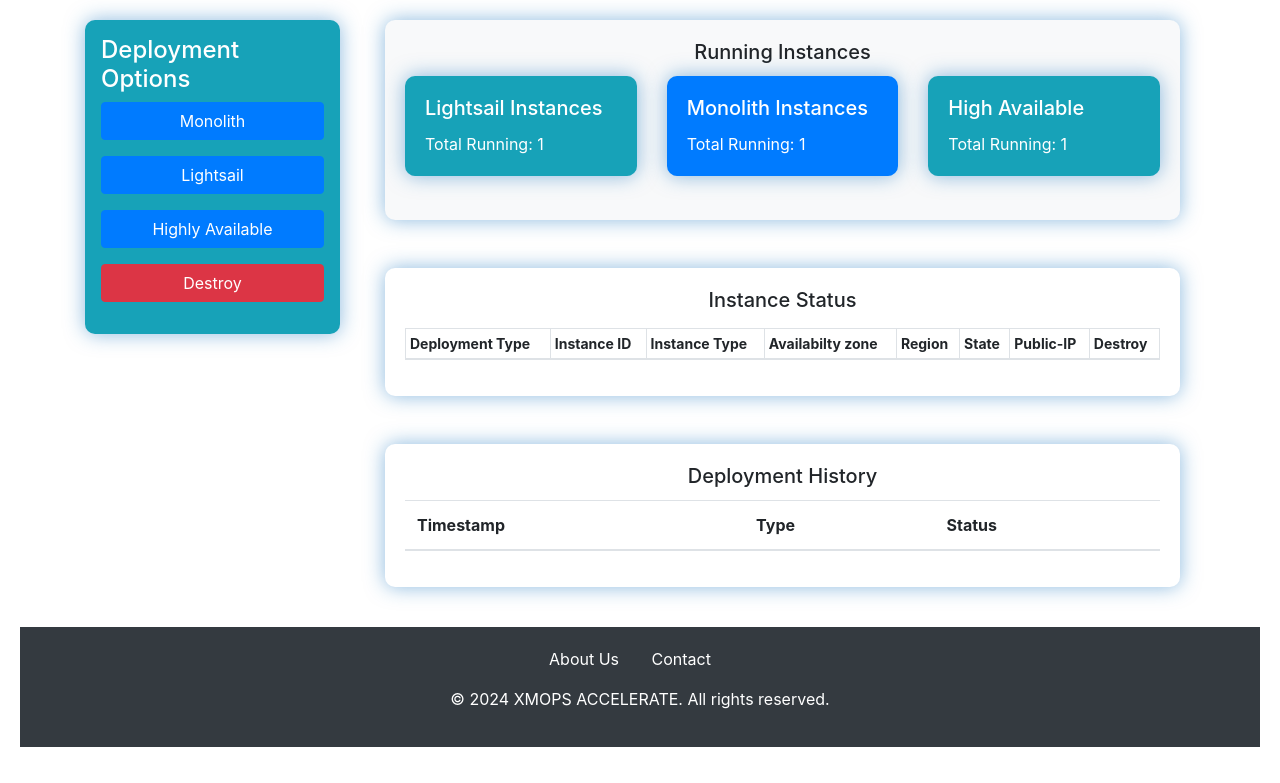
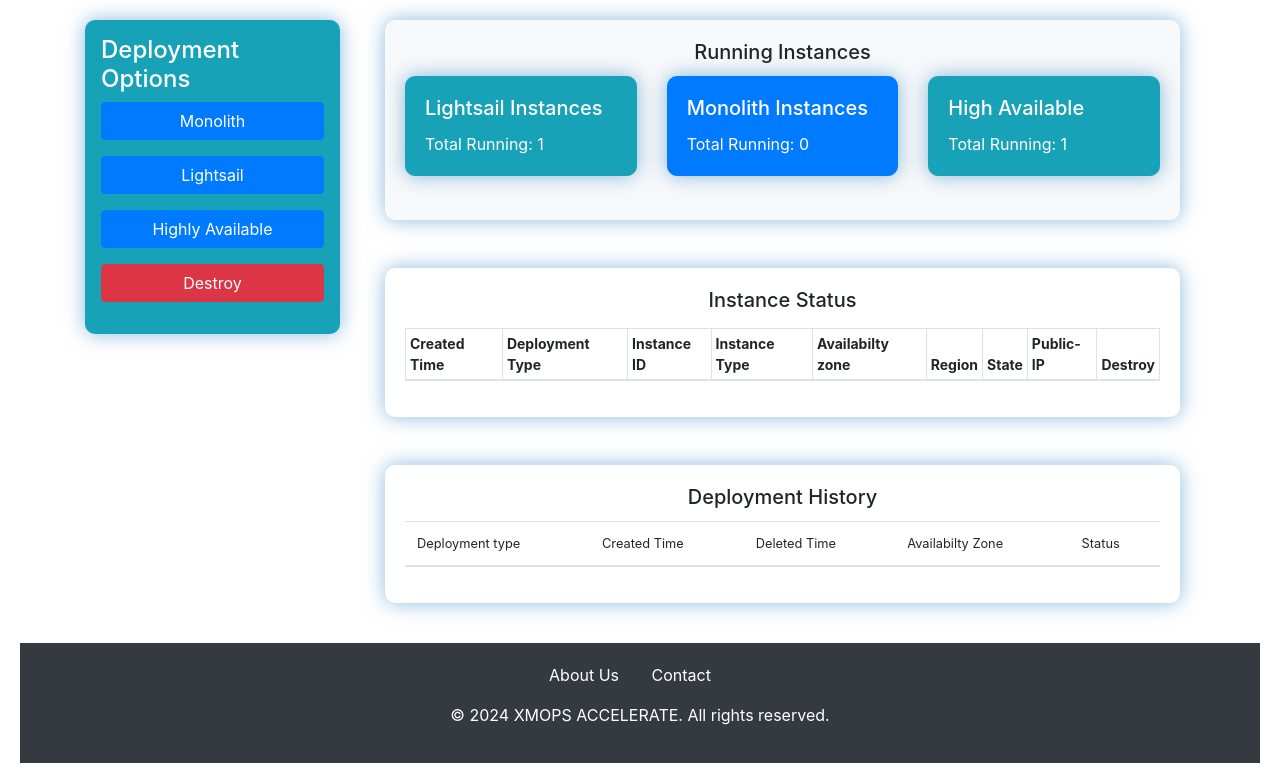
Before and after one commit to san-pok/XMPOS-ACCELERATE, a Flask app: page / in a window 1280 px wide. Shown: the part 80-863 px from the top of the page. Before the commit the page ends 827 px from the top, so only its background shows below. Run offline with Flask 3, Linux system fonts and the light colour scheme; data that the repository does not hold is empty; parts of the project's set-up code (start-up, migrations or seed data) failed here and were passed over; some libraries are stand-ins or nearby versions.

Commit message:
deployment history table and created and destroyed time stamps are implemented

```diff
--- a/web_server/app.py
+++ b/web_server/app.py
@@ -7,26 +7,32 @@ import time
 from flask import jsonify, request
 import subprocess
 from flask import Flask, render_template
-from handler import capture_ec2_and_lightsail_instance_output, get_instance_data_from_s3, get_instance_data_from_s3_hist, save_instance_data_to_s3, create_sqlite_database,insert_instance_data_to_sqlite, display_database_data, update_deployment_history
+from handler import capture_ec2_and_lightsail_instance_output, generate_timestamp, get_instance_data_from_s3, get_instance_data_from_s3_hist, save_instance_data_to_s3, create_sqlite_database,insert_instance_data_to_sqlite, display_database_data, update_deployment_history
 
 
 app = Flask(__name__, template_folder='templates')
 # Configure logging
 logging.basicConfig(filename='app.log', level=logging.DEBUG)
 # Initialize an empty list to store deployment history
-deployment_history = []
+# deployment_history = []
 # # Save the original directory
 # original_dir = os.getcwd()
+
+# Initialize a global variable to store the total running instances
+total_running_instances = 0
 
 @app.route('/')
 def index():
 
     instance_data = get_instance_data_from_s3(bucket_name, key_prefix)
-    # # instance_data = json.dumps(instance_data, indent=4)
-    print("Instance data retrieved from S3:", instance_data)
+    print("Instance data retrieved from S3 instance_data.json:\n", instance_data)
+    deployment_history_data = get_instance_data_from_s3(bucket_name, key_prefix_history )
+    # deployment_history_data = json.dumps(instance_data, indent=4)
+    # print("Instance data retrieved from S3:", deployment_history_data)
+    print("Instance data retrieved from S3 instance_data_history.json:\n", deployment_history_data)
 
     # # Render template with instance data
-    return render_template('index.html', instance_data=instance_data, deployment_history=deployment_history)
+    return render_template('index.html', instance_data=instance_data, deployment_history=deployment_history_data)
     #from database
     # instance_data =  display_database_data(database_name)
     # instance_data = json.dumps(instance_data, indent=4)
@@ -86,32 +92,29 @@ def submit_form_monolith():
         #Trigger Terraform deployment
         subprocess.run(['terraform', 'init'], check=True)
         terraform_process = subprocess.run(['terraform', 'apply', '-auto-approve'], check=True, capture_output=True, text=True)
+        # terraform_process = subprocess.run(['terraform', 'apply', '-auto-approve'], check=True, capture_output=True)
         terraform_output = terraform_process.stdout
 
         # Check if Terraform detected no changes
         if "No changes" in terraform_output:
             print("EC2 instance is already deployed. Skipping saving instance data to S3.")
         else:
-        # After deployment, retrieve the instance_id
-        # instance_id = get_instance_id()  # You need to implement this function
-        # print('Instance Id ::: ', instance_id)
-        #Read existing instance data from s3
-        # instance_data = get_instance_data_from_s3(Bucket=bucket_name, Key=key_prefix)
-        # print('instance data, after get_instance_data_from_s3(): ', instance_data)
-        # Check if the instance is already running
-        # instance_exists = any(instance['instance_id'] == instance_id for instance in instance_data)
-
-        # if instance_exists:
-            # return 'EC2 instance is already deployed', instance_data  # Return message indicating instance is already deployed
-
             output_data_of_ec2 = capture_ec2_and_lightsail_instance_output()
             print('incoming data from creation ec2 \n', output_data_of_ec2)
-
+            # Generate current timestamp
+            current_timestamp = generate_timestamp()
             # Add deployment type to instance data
             output_data_of_ec2['deployment_type'] = 'Monolith'
+            # Add timestamp to instance data
+            output_data_of_ec2['creation_time'] = current_timestamp
+            output_data_of_ec2['deletion_time'] = ''
 
+            # Update the total running instances counter
+            # total_running_instances += 1
             save_instance_data_to_s3(output_data_of_ec2, bucket_name, key_prefix)
-            save_instance_data_to_s3(output_data_of_ec2, bucket_name, key_prefix_history)
+            # save_instance_data_to_s3(output_data_of_ec2, bucket_name, key_prefix_history)
+            # Update the total running instances counter
+            # total_running_instances += 1
 
         instance_data = get_instance_data_from_s3(bucket_name, key_prefix)
         print("Instance data retrieved from S3:", instance_data)
@@ -120,6 +123,8 @@ def submit_form_monolith():
         # refresh_page()
         return jsonify(instance_data)
 
+        # Return instance data and total running instances count
+        # return jsonify({'instance_data': instance_data, 'total_running_instances': total_running_instances})
     except Exception as e:
         error_message = str(e)
         logging.error(f'Error occurred: {error_message}')  # Log the error
@@ -157,21 +162,23 @@ def destroy_ec2():
     try:
         subprocess.run(['terraform', 'destroy', '-auto-approve'], check=True)
         instance_data = get_instance_data_from_s3(bucket_name, key_prefix)
-        print("Instance data retrieved from S3 when instance is destroyed:", instance_data)
+        print("Instance data retrieved from S3 when instance is being destroyed:", instance_data)
 
-        # Generate current timestamp
-        current_timestamp = datetime.now().strftime('%Y-%m-%d %H:%M:%S')
-        # After destroying EC2, update the deployment history
-        # update_deployment_history()
-        # Define the new entry for deployment history
-        new_entry = {
-            'timestamp': current_timestamp,
-            'type': 'Monolith',
-            'status': 'Destroyed'
-        }
-        deployment_history.append(new_entry)
-        # # Update deployment history in S3
-        # update_deployment_history(new_entry, bucket_name, key_prefix_history )
+        # Get instance data from S3 instance_data.json
+        for instance in instance_data:
+            if instance['instance_id'] == instance_id:
+                # Generate current timestamp
+                current_timestamp = generate_timestamp()
+                # Update deletion_time for destroying time
+                instance['deletion_time'] = current_timestamp
+                instance['instance_state'] = 'Destroyed'
+
+                # Save the updated instance data back to S3
+                print("Instance data retrieved from S3 when instance is being destroyed to be saved:", instance_data)
+                unwrapped_list = {}
+                for dictionary in instance_data:
+                    unwrapped_list.update(dictionary)
+                save_instance_data_to_s3(unwrapped_list, bucket_name, key_prefix_history)
 
         #delete instance details from S3
         delete_instance_details_from_s3(instance_id)
@@ -182,10 +189,10 @@ def destroy_ec2():
     finally:
         os.chdir(original_dir)
 
-@app.route('/get-deployment-history')
-def get_deployment_history():
-    # Return the deployment history as JSON
-    return jsonify(deployment_history)
+# @app.route('/get-deployment-history')
+# def get_deployment_history():
+#     # Return the deployment history as JSON
+#     return jsonify(deployment_history)
 
 
 @app.route('/submit-form-lightsail', methods=['POST'])
@@ -226,9 +233,16 @@ def submit_form_lightsail():
 
         # Add deployment type to instance data
         output_data_of_ec2['deployment_type'] = 'Lightsail'
+         # Generate current timestamp
+        current_timestamp = generate_timestamp()
+        # # Add deployment type to instance data
+        # # output_data_of_ec2['deployment_type'] = 'Monolith'
+        # # Add timestamp to instance data
+        output_data_of_ec2['creation_time'] = current_timestamp
+        output_data_of_ec2['deletion_time'] = ''
 
         save_instance_data_to_s3(output_data_of_ec2, bucket_name, key_prefix)
-        save_instance_data_to_s3(output_data_of_ec2, bucket_name, key_prefix_history)
+        # save_instance_data_to_s3(output_data_of_ec2, bucket_name, key_prefix_history)
 
         instance_data = get_instance_data_from_s3(bucket_name, key_prefix)
         print("Instance data retrieved from S3:", instance_data)
@@ -244,33 +258,33 @@ def submit_form_lightsail():
     finally:
         os.chdir(original_dir)
 
-@app.route('/destroy-lightsail')
-def destroy_lightsail():
-    os.chdir('./terraform/wordpress-lightsail')
+# @app.route('/destroy-lightsail')
+# def destroy_lightsail():
+#     os.chdir('./terraform/wordpress-lightsail')
 
-    # Run Terraform Command to destroy EC2 instance
-    try:
-        subprocess.run(['terraform', 'destroy', '-auto-approve'], check=True)
+#     # Run Terraform Command to destroy EC2 instance
+#     try:
+#         subprocess.run(['terraform', 'destroy', '-auto-approve'], check=True)
 
-        # Generate current timestamp
-        current_timestamp = datetime.now().strftime('%Y-%m-%d %H:%M:%S')
-        # After destroying EC2, update the deployment history
-        # update_deployment_history()
-        # Define the new entry for deployment history
-        new_entry = {
-            'timestamp': current_timestamp,
-            'type': 'Lightsail',
-            'status': 'Destroyed'
-        }
-        deployment_history.append(new_entry)
-        # # Update deployment history in S3
-        # update_deployment_history(new_entry, bucket_name, key_prefix_history )
+#         # Generate current timestamp
+#         current_timestamp = datetime.now().strftime('%Y-%m-%d %H:%M:%S')
+#         # After destroying EC2, update the deployment history
+#         # update_deployment_history()
+#         # Define the new entry for deployment history
+#         new_entry = {
+#             'timestamp': current_timestamp,
+#             'type': 'Lightsail',
+#             'status': 'Destroyed'
+#         }
+#         deployment_history.append(new_entry)
+#         # # Update deployment history in S3
+#         # update_deployment_history(new_entry, bucket_name, key_prefix_history )
 
-        return 'Lightsail instance destroyed successfully'
-    except subprocess.CalledProcessError as e:
-        return f'Error destroying Lightsail instance : {e}'
-    finally:
-        os.chdir(original_dir)
+#         return 'Lightsail instance destroyed successfully'
+#     except subprocess.CalledProcessError as e:
+#         return f'Error destroying Lightsail instance : {e}'
+#     finally:
+#         os.chdir(original_dir)
 
 
 def refresh_page():
@@ -307,6 +321,8 @@ if __name__ == '__main__':
     original_dir = os.getcwd()
     database_name = 'team2.db'
 
+
+
     bucket_name = 'xmops-data-bucket-team2'
     key_prefix = 'instance_record/instance_data.json'
     key_prefix_history = 'instance_record/instance_data_history.json'
@@ -316,7 +332,7 @@ if __name__ == '__main__':
     create_sqlite_database(database_name)
     # display_database_data(database_name)
     get_instance_data_from_s3(bucket_name, key_prefix)
-    get_instance_data_from_s3_hist(bucket_name, key_prefix_history)
+    # get_instance_data_from_s3_hist(bucket_name, key_prefix_history)
 
     app.run(debug=True, port=4000)
     # refresh_page()
--- a/web_server/static/client.js
+++ b/web_server/static/client.js
@@ -18,6 +18,13 @@ document.addEventListener('DOMContentLoaded', async function() {
     } else {
         console.error("Button with ID 'wordpressEc2Btn' not found.");
     }
+
+    document.addEventListener('DOMContentLoaded', function() {
+        const terraformOutput = document.getElementById('terraform-output').textContent;
+        console.log(terraformOutput); // Output the Terraform output to the console
+        // Additional JavaScript code to handle the Terraform output as needed
+    });
+
 
     // document.addEventListener('DOMContentLoaded', async function() {
     //     try {
--- a/web_server/templates/index.html
+++ b/web_server/templates/index.html
@@ -81,7 +81,7 @@
                                                 <div class="card-body">
                                                     <h5 class="card-title">Monolith Instances</h5>
                                                     <!-- Example: Show running Monolith instances -->
-                                                    <p class="card-text">Total Running: 1</p>
+                                                    <p class="card-text" id="total-running-instances">Total Running: 0</p>
                                                     <!-- Add more details here as needed -->
                                                 </div>
                                             </div>
@@ -103,6 +103,7 @@
                         </div>
                         <br>
                         <br>
+                        <!-- <p id="terraform-output">{{ terraform_output }}</p> -->
                         <div class="col-md-12">
                             <div class="card">
                                 <div class="card-body">
@@ -112,7 +113,7 @@
                                         <table id="instanceStatusTable" class="table table-bordered table-sm table-smaller">
                                             <thead>
                                             <tr>
-                                                <!-- <th class="small-font ">Primary_key</th> -->
+                                                <th class="small-font ">Created Time</th>
                                                 <th class="small-font">Deployment Type</th>
                                                 <th class="small-font ">Instance ID</th>
                                                 <th class="small-font ">Instance Type</th>
@@ -130,6 +131,7 @@
                                             <!-- Table rows will be dynamically populated here -->
                                             {% for instance in instance_data %}
                                             <tr>
+                                                <td class="small">{{ instance.creation_time }}</td>
                                                 <td class="small">{{ instance.deployment_type }}</td>
                                                 <!-- <td class="small ">{{ instance.id }}</td> -->
                                                 <td class="small " style="width: 100px;">{{ instance.instance_id }}</td>
@@ -163,17 +165,22 @@
                                         <table class="table table-striped" id="historyTable">
                                             <thead>
                                             <tr>
-                                                <th>Timestamp</th>
-                                                <th>Type</th>
-                                                <th>Status</th>
+                                                <th class="small">Deployment type</th>
+                                                <th class="small">Created Time</th>
+                                                <th class="small">Deleted Time</th>
+                                                <th class="small">Availabilty Zone</th>
+                                                <th class="small">Status</th>
                                             </tr>
                                             </thead>
                                             <tbody id="historyTableBody" >
-                                                {% for entry in deployment_history %}
+
+                                                {% for entry in deployment_history|reverse %}
                                                 <tr>
-                                                    <td>{{ entry.timestamp }}</td>
-                                                    <td>{{ entry.type }}</td>
-                                                    <td>{{ entry.status }}</td>
+                                                    <td class="small">{{ entry.deployment_type }}</td>
+                                                    <td class="small">{{ entry.creation_time }}</td>
+                                                    <td class="small">{{ entry.deletion_time }}</td>
+                                                    <td class="small">{{ entry.availability_zone }}</td>
+                                                    <td class="small">{{ entry.instance_state }}</td>
                                                 </tr>
                                                 {% endfor %}
                                             <!-- More deployment entries can be added dynamically -->
```
Also changed, not shown: web_server/handler.py (+8 -25 lines), 1 other file.
